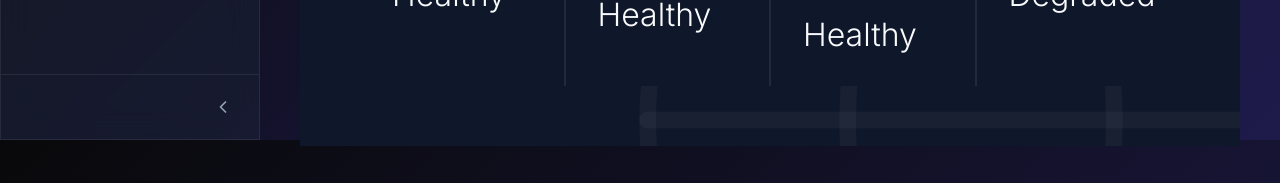
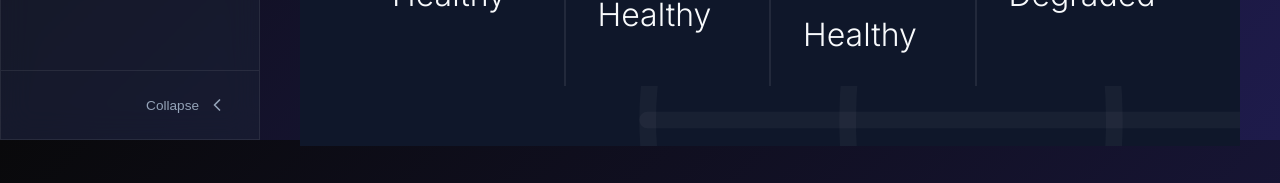
Before and after one commit to Gozilasim/frontend-vibe-lab, a React (Vite) app: page / in a window 1280 px wide. Shown: the part 660-843 px from the top of the page. Built offline with nearby package versions, Linux system fonts and the light colour scheme.

Commit message:
feat: add collapsible Sidebar component with navigation and hash-based active links

```diff
--- a/src/components/Sidebar.tsx
+++ b/src/components/Sidebar.tsx
@@ -47,13 +47,25 @@ export const Sidebar = () => {
         })}
       </nav>
 
-      <div className="sidebar-footer" style={{ display: 'flex', justifyContent: isCollapsed ? 'center' : 'flex-end', padding: isCollapsed ? '16px 0' : '16px 20px' }}>
+      <div className="sidebar-footer" style={{ display: 'flex', padding: isCollapsed ? '16px 0' : '16px 20px' }}>
         <button
           className="collapse-btn"
           onClick={() => setIsCollapsed(!isCollapsed)}
           aria-label="Toggle Sidebar"
+          style={{
+            width: '100%',
+            display: 'flex',
+            justifyContent: isCollapsed ? 'center' : 'flex-end',
+            borderRadius: 'var(--btn-radius, 8px)',
+            padding: isCollapsed ? '8px' : '8px 12px'
+          }}
         >
-          {isCollapsed ? <ChevronRight size={20} /> : <ChevronLeft size={20} />}
+          {isCollapsed ? <ChevronRight size={20} /> : (
+            <div style={{ display: 'flex', alignItems: 'center', gap: '8px' }}>
+              <span style={{ fontSize: '0.85rem' }}>Collapse</span>
+              <ChevronLeft size={20} />
+            </div>
+          )}
         </button>
       </div>
     </aside>
```
